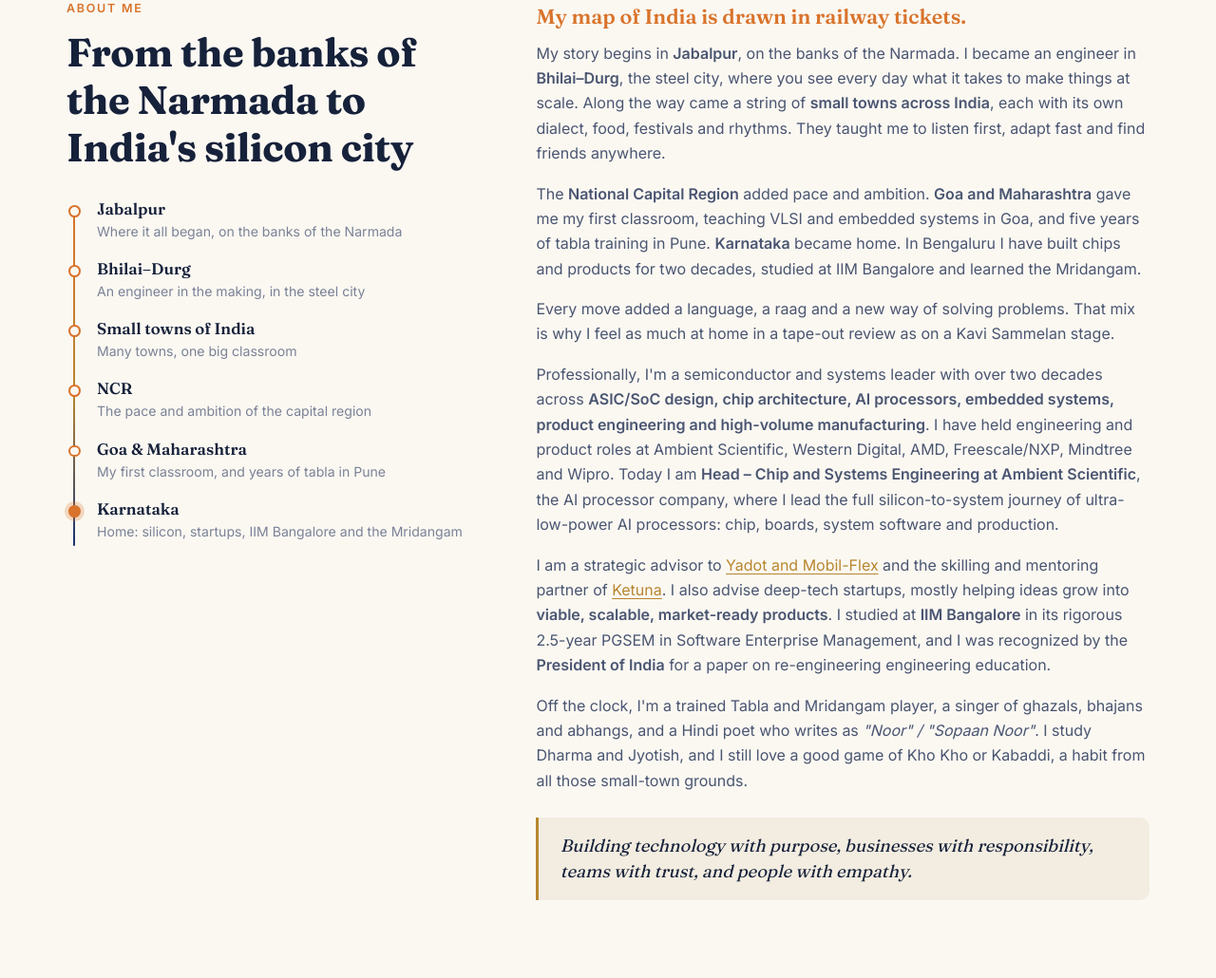
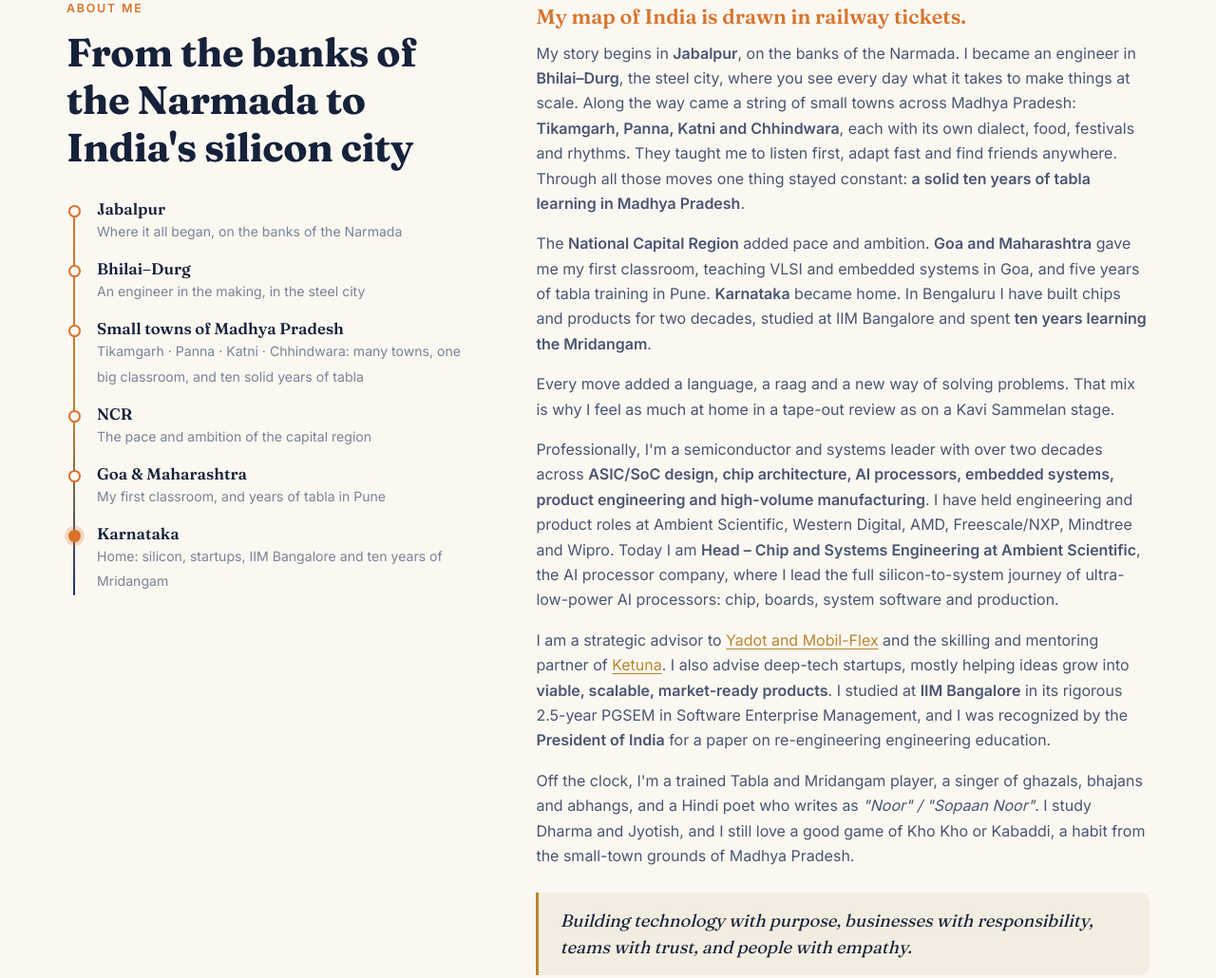
Before and after one commit to swap111/profile, a plain HTML site: page index.html in a window 1280 px wide. Shown: the part 1098-2128 px from the top of the page at 95% size. Drawn offline with Linux system fonts and the light colour scheme.

Commit message:
About me: MP towns (Tikamgarh, Panna, Katni, Chhindwara); 10 years tabla in MP, 10 years Mridangam in Bengaluru
Authored by Swapnil

```diff
--- a/index.html
+++ b/index.html
@@ -99,20 +99,20 @@
       <ol class="route" aria-label="My journey across India">
         <li><b>Jabalpur</b><span>Where it all began, on the banks of the Narmada</span></li>
         <li><b>Bhilai–Durg</b><span>An engineer in the making, in the steel city</span></li>
-        <li><b>Small towns of India</b><span>Many towns, one big classroom</span></li>
+        <li><b>Small towns of Madhya Pradesh</b><span>Tikamgarh · Panna · Katni · Chhindwara: many towns, one big classroom, and ten solid years of tabla</span></li>
         <li><b>NCR</b><span>The pace and ambition of the capital region</span></li>
         <li><b>Goa &amp; Maharashtra</b><span>My first classroom, and years of tabla in Pune</span></li>
-        <li><b>Karnataka</b><span>Home: silicon, startups, IIM Bangalore and the Mridangam</span></li>
+        <li><b>Karnataka</b><span>Home: silicon, startups, IIM Bangalore and ten years of Mridangam</span></li>
       </ol>
     </div>
     <div class="prose">
       <p class="lead-in">My map of India is drawn in railway tickets.</p>
-      <p>My story begins in <strong>Jabalpur</strong>, on the banks of the Narmada. I became an engineer in <strong>Bhilai–Durg</strong>, the steel city, where you see every day what it takes to make things at scale. Along the way came a string of <strong>small towns across India</strong>, each with its own dialect, food, festivals and rhythms. They taught me to listen first, adapt fast and find friends anywhere.</p>
-      <p>The <strong>National Capital Region</strong> added pace and ambition. <strong>Goa and Maharashtra</strong> gave me my first classroom, teaching VLSI and embedded systems in Goa, and five years of tabla training in Pune. <strong>Karnataka</strong> became home. In Bengaluru I have built chips and products for two decades, studied at IIM Bangalore and learned the Mridangam.</p>
+      <p>My story begins in <strong>Jabalpur</strong>, on the banks of the Narmada. I became an engineer in <strong>Bhilai–Durg</strong>, the steel city, where you see every day what it takes to make things at scale. Along the way came a string of small towns across Madhya Pradesh: <strong>Tikamgarh, Panna, Katni and Chhindwara</strong>, each with its own dialect, food, festivals and rhythms. They taught me to listen first, adapt fast and find friends anywhere. Through all those moves one thing stayed constant: <strong>a solid ten years of tabla learning in Madhya Pradesh</strong>.</p>
+      <p>The <strong>National Capital Region</strong> added pace and ambition. <strong>Goa and Maharashtra</strong> gave me my first classroom, teaching VLSI and embedded systems in Goa, and five years of tabla training in Pune. <strong>Karnataka</strong> became home. In Bengaluru I have built chips and products for two decades, studied at IIM Bangalore and spent <strong>ten years learning the Mridangam</strong>.</p>
       <p>Every move added a language, a raag and a new way of solving problems. That mix is why I feel as much at home in a tape-out review as on a Kavi Sammelan stage.</p>
       <p>Professionally, I'm a semiconductor and systems leader with over two decades across <strong>ASIC/SoC design, chip architecture, AI processors, embedded systems, product engineering and high-volume manufacturing</strong>. I have held engineering and product roles at Ambient Scientific, Western Digital, AMD, Freescale/NXP, Mindtree and Wipro. Today I am <strong>Head – Chip and Systems Engineering at Ambient Scientific</strong>, the AI processor company, where I lead the full silicon-to-system journey of ultra-low-power AI processors: chip, boards, system software and production.</p>
       <p>I am a strategic advisor to <a href="advisory.html#associations">Yadot and Mobil-Flex</a> and the skilling and mentoring partner of <a href="advisory.html#associations">Ketuna</a>. I also advise deep-tech startups, mostly helping ideas grow into <strong>viable, scalable, market-ready products</strong>. I studied at <strong>IIM Bangalore</strong> in its rigorous 2.5-year PGSEM in Software Enterprise Management, and I was recognized by the <strong>President of India</strong> for a paper on re-engineering engineering education.</p>
-      <p>Off the clock, I'm a trained Tabla and Mridangam player, a singer of ghazals, bhajans and abhangs, and a Hindi poet who writes as <em>"Noor" / "Sopaan Noor"</em>. I study Dharma and Jyotish, and I still love a good game of Kho Kho or Kabaddi, a habit from all those small-town grounds.</p>
+      <p>Off the clock, I'm a trained Tabla and Mridangam player, a singer of ghazals, bhajans and abhangs, and a Hindi poet who writes as <em>"Noor" / "Sopaan Noor"</em>. I study Dharma and Jyotish, and I still love a good game of Kho Kho or Kabaddi, a habit from the small-town grounds of Madhya Pradesh.</p>
       <blockquote>Building technology with purpose, businesses with responsibility, teams with trust, and people with empathy.</blockquote>
     </div>
   </div>
```
Also changed, not shown: music.html (+1 -1 lines), 4 other files.
